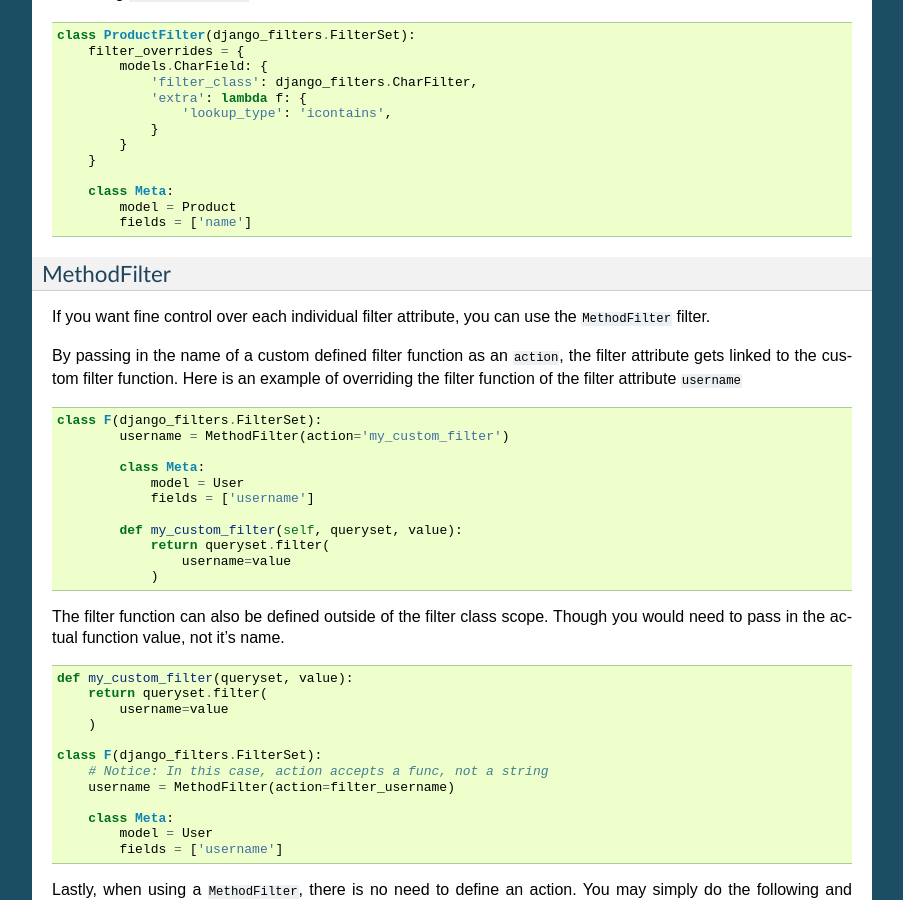
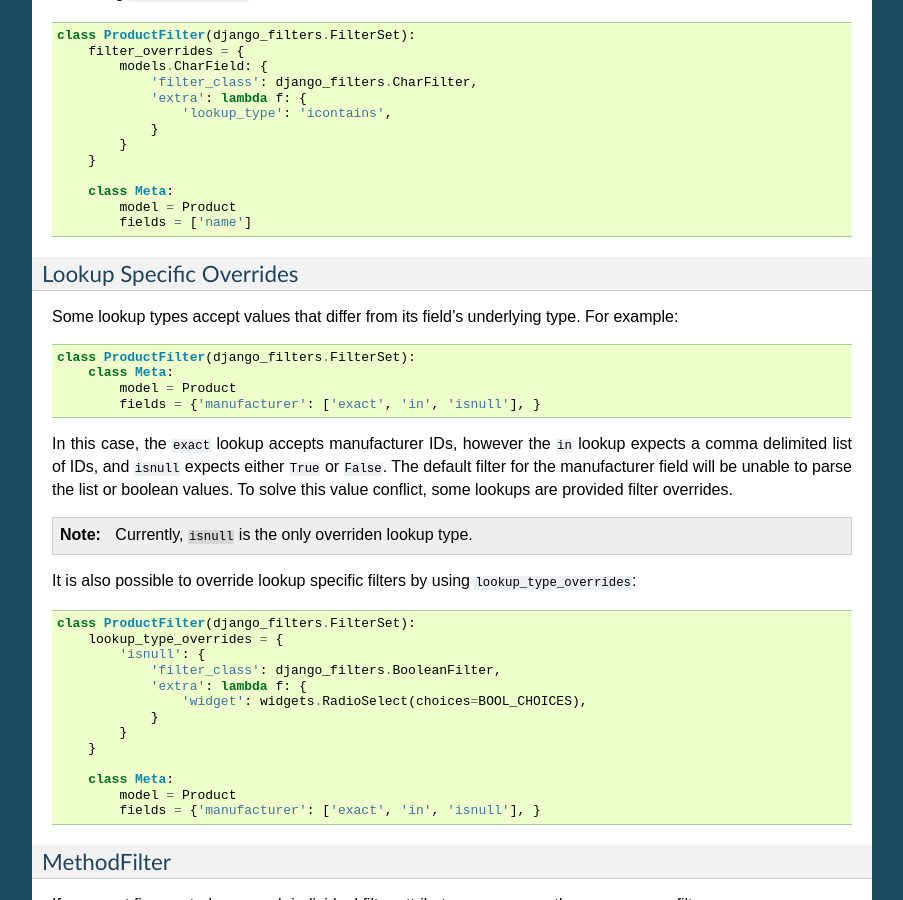
Before and after one commit to carltongibson/django-filter, a Sphinx documentation site: the page built from docs/usage.txt, in a window 1280 px wide and 900 px high, scrolled down 1681 px. Shown: the whole window, without its empty margins (198-1101 px from the left). Built offline with Sphinx 7.4.7, drawn with Linux system fonts in a browser that asks for light colours; some of the changed text lies outside the part shown.

Commit message:
Add lookup type overrides to docs

```diff
--- a/docs/usage.txt
+++ b/docs/usage.txt
@@ -114,6 +114,42 @@ default filters for all the models fields of the same kind using
             model = Product
             fields = ['name']
 
+Lookup Specific Overrides
+~~~~~~~~~~~~~~~~~~~~~~~~~~~
+Some lookup types accept values that differ from its field's underlying type.
+For example::
+
+    class ProductFilter(django_filters.FilterSet):
+        class Meta:
+            model = Product
+            fields = {'manufacturer': ['exact', 'in', 'isnull'], }
+
+In this case, the ``exact`` lookup accepts manufacturer IDs, however the ``in``
+lookup expects a comma delimited list of IDs, and ``isnull`` expects either
+``True`` or ``False``. The default filter for the manufacturer field will be
+unable to parse the list or boolean values. To solve this value conflict,
+some lookups are provided filter overrides.
+
+.. note::
+
+    Currently, ``isnull`` is the only overriden lookup type.
+
+It is also possible to override lookup specific filters by using
+``lookup_type_overrides``::
+
+    class ProductFilter(django_filters.FilterSet):
+        lookup_type_overrides = {
+            'isnull': {
+                'filter_class': django_filters.BooleanFilter,
+                'extra': lambda f: {
+                    'widget': widgets.RadioSelect(choices=BOOL_CHOICES),
+                }
+            }
+        }
+
+        class Meta:
+            model = Product
+            fields = {'manufacturer': ['exact', 'in', 'isnull'], }
 
 MethodFilter
 ~~~~~~~~~~~~~~~~~~~~~~~~~~~
```
